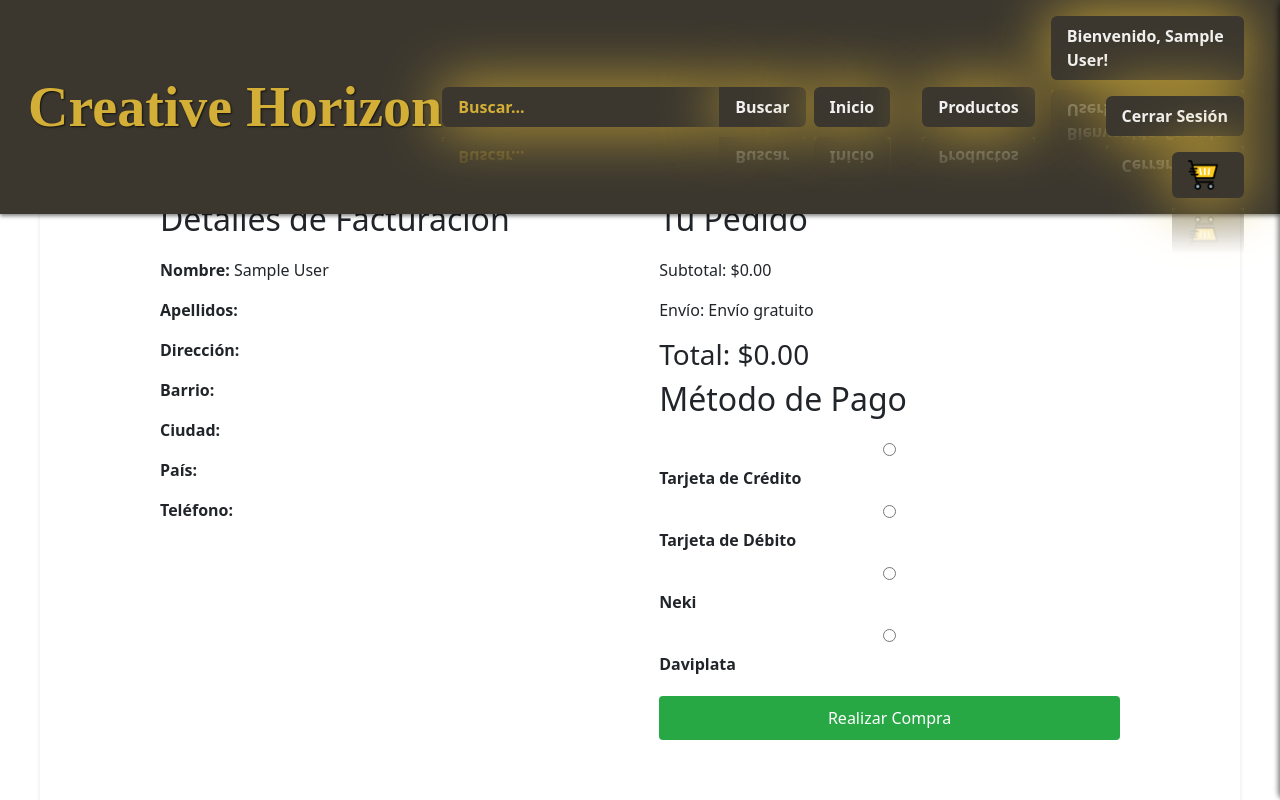
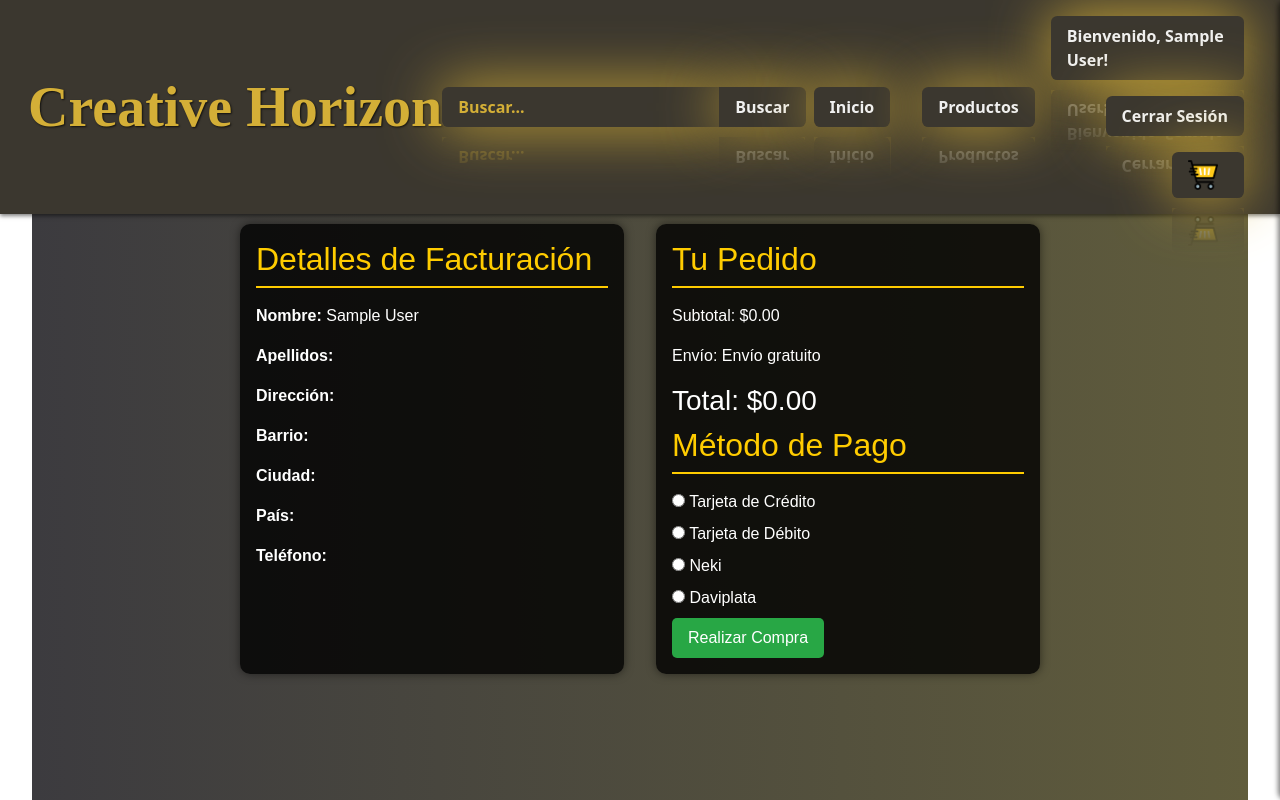
Before and after one commit to JuanCarlosTrianaSanchez/Creative_Horizon_Frontend_fixed, an Angular app: page /checkout in a window 1280 px wide. Shown: the top 800 px of the page. Built offline with nearby package versions, Linux system fonts and the light colour scheme; sample sign-in values are in the browser's storage.

Commit message:
id_user fixed

```diff
--- a/src/app/domains/checkout/checkout.component.css
+++ b/src/app/domains/checkout/checkout.component.css
@@ -1,90 +1,80 @@
 .checkout-container {
   display: flex;
   justify-content: center;
-  padding: 120px;
-  max-width: 1200px;
-  margin: 80px auto 20px auto;
-  border-radius: 8px;
-  box-shadow: 0 2px 4px rgba(0, 0, 0, 0.1);
+  align-items: flex-start;
+  padding: 12rem;
+  background: linear-gradient(to right, #3c3b3f, #605c3c);
+  border-radius: 10px;
+  margin: 2rem;
+  color: #fff;
+  font-family: "Arial", sans-serif;
 }
 
 .columns {
   display: flex;
   justify-content: space-between;
   width: 100%;
+  max-width: 1200px;
 }
 
 .billing-details,
 .order-summary {
+  background: rgba(0, 0, 0, 0.8);
+  border-radius: 10px;
+  padding: 1rem;
+  margin: 0 1rem;
   width: 48%;
+  box-shadow: 0 0 10px rgba(0, 0, 0, 0.5);
 }
 
-.billing-details h2,
-.order-summary h2 {
-  margin-bottom: 20px;
+h2 {
+  color: #ffcc00;
+  border-bottom: 2px solid #ffcc00;
+  padding-bottom: 0.5rem;
+  margin-bottom: 1rem;
 }
 
-.billing-details label,
-.order-summary label {
-  display: block;
-  margin-top: 10px;
-  font-weight: bold;
+.product-item {
+  display: flex;
+  justify-content: space-between;
 }
 
-.billing-details input,
-.order-summary input {
-  width: 100%;
-  padding: 8px;
-  margin-top: 5px;
-  margin-bottom: 10px;
-  border: 1px solid #ccc;
-  border-radius: 4px;
+.order-total {
+  margin-top: 1rem;
 }
 
-.order-summary .product-item {
-  display: flex;
-  justify-content: space-between;
-  align-items: center;
-  margin-bottom: 10px;
+.payment-method label {
+  display: block;
+  margin-bottom: 0.5rem;
 }
 
-.order-summary .product-details p {
-  margin: 0;
+button {
+  background-color: #28a745;
+  color: #fff;
+  border: none;
+  padding: 0.5rem 1rem;
+  border-radius: 5px;
+  cursor: pointer;
+  font-size: 1rem;
+  transition: background-color 0.3s ease;
 }
 
-.order-summary .order-total {
-  margin-top: 20px;
+button:disabled {
+  background-color: #6c757d;
 }
 
-.order-summary .payment-methods label {
-  display: block;
-  margin-top: 10px;
+button:not(:disabled):hover {
+  background-color: #218838;
 }
 
-.order-summary button {
-  display: block;
-  width: 100%;
-  padding: 10px;
-  background-color: #28a745;
-  color: white;
-  border: none;
-  border-radius: 4px;
-  font-size: 16px;
-  cursor: pointer;
-  margin-top: 20px;
+@media (max-width: 768px) {
+  .columns {
+    flex-direction: column;
+  }
+
+  .billing-details,
+  .order-summary {
+    width: 100%;
+    margin: 0.5rem 0;
+  }
 }
-
-.order-summary button[disabled] {
-  background-color: #ccc;
-  cursor: not-allowed;
-}
-
-.error-message {
-  color: red;
-  margin-bottom: 10px;
-}
-
-.success-message {
-  color: green;
-  margin-bottom: 10px;
-}
--- a/src/app/domains/checkout/checkout.component.ts
+++ b/src/app/domains/checkout/checkout.component.ts
@@ -1,4 +1,4 @@
-import { Component, inject, OnInit, Signal, signal } from '@angular/core';
+/* import { Component, inject, OnInit, Signal, signal, WritableSignal } from '@angular/core';
 import { FormBuilder, FormGroup, Validators } from '@angular/forms';
 import { Router } from '@angular/router';
 import { CheckoutService } from '../../services/checkout.service';
@@ -34,8 +34,8 @@ export class CheckoutComponent implements OnInit {
   isSubmitting = false;
   errorMessage: string | null = null;
   successMessage: string | null = null;
-  user: Signal<any> = signal(null);
-  products: Signal<any[]> = signal([]);
+  user: WritableSignal<any> = signal(null);
+  products: WritableSignal<any[]> = signal([]);
 
   constructor() {
     this.checkoutForm = this.fb.group({
@@ -45,11 +45,11 @@ export class CheckoutComponent implements OnInit {
 
   ngOnInit(): void {
     const userData = this.authService.getCurrentUser();
-    this.user = signal(userData);
+    this.user.set(userData); // Usar set en la señal
     console.log('Current User:', this.user());
 
     const cartItems = this.shoppingCartService.items();
-    this.products = signal(cartItems.map(item => ({
+    this.products.set(cartItems.map(item => ({
       productId: item.product._id,
       name: item.product.name,
       quantity: item.quantity,
@@ -65,7 +65,11 @@ export class CheckoutComponent implements OnInit {
 
       const order = {
         userId: this.user()._id,
-        products: this.products(),
+        products: this.products().map(product => ({
+          product: product.productId,
+          quantity: product.quantity,
+          priceAtPurchase: product.priceAtPurchase
+        })),
         total: this.shoppingCartService.total(),
         paymentMethod: this.checkoutForm.value.paymentMethod
       };
@@ -96,3 +100,119 @@ export class CheckoutComponent implements OnInit {
     return this.shoppingCartService.total();
   }
 }
+ */
+
+import { Component, inject, OnInit, Signal, signal, WritableSignal } from '@angular/core';
+import { FormBuilder, FormGroup, Validators } from '@angular/forms';
+import { Router } from '@angular/router';
+import { CheckoutService } from '../../services/checkout.service';
+import { ShoppingCartService } from '../../services/shopping-cart.service';
+import { AuthService } from '../../services/auth.service';
+import { CommonModule } from '@angular/common';
+import { ReactiveFormsModule } from '@angular/forms';
+import { RouterModule } from '@angular/router';
+import { HeaderComponent } from '../header/header.component';
+import { FooterComponent } from '../footer/footer.component';
+
+@Component({
+  selector: 'app-checkout',
+  standalone: true,
+  imports: [
+    CommonModule,
+    ReactiveFormsModule,
+    RouterModule,
+    HeaderComponent,
+    FooterComponent
+  ],
+  templateUrl: './checkout.component.html',
+  styleUrls: ['./checkout.component.css']
+})
+export class CheckoutComponent implements OnInit {
+  private fb = inject(FormBuilder);
+  private checkoutService = inject(CheckoutService);
+  private router = inject(Router);
+  private shoppingCartService = inject(ShoppingCartService);
+  private authService = inject(AuthService);
+
+  checkoutForm: FormGroup;
+  isSubmitting = false;
+  errorMessage: string | null = null;
+  successMessage: string | null = null;
+  user: WritableSignal<any> = signal(null);
+  products: WritableSignal<any[]> = signal([]);
+
+  constructor() {
+    this.checkoutForm = this.fb.group({
+      paymentMethod: ['', Validators.required]
+    });
+  }
+
+  ngOnInit(): void {
+    const userData = this.authService.getCurrentUser();
+    if (userData) {
+      this.user.set(userData); // Usar set en la señal
+      console.log('Current User:', this.user());
+    } else {
+      console.error('No user data found.');
+    }
+
+    const cartItems = this.shoppingCartService.items();
+    this.products.set(cartItems.map(item => ({
+      productId: item.product._id,
+      name: item.product.name,
+      quantity: item.quantity,
+      priceAtPurchase: item.product.price
+    })));
+  }
+
+  onSubmit() {
+    console.log('onSubmit called');
+    if (this.checkoutForm.valid && this.user()._id) {
+      this.isSubmitting = true;
+      this.errorMessage = null;
+      this.successMessage = null;
+
+      const order = {
+        userId: this.user()._id,
+        products: this.products().map(product => ({
+          product: product.productId,
+          quantity: product.quantity,
+          priceAtPurchase: product.priceAtPurchase
+        })),
+        total: this.shoppingCartService.total(),
+        paymentMethod: this.checkoutForm.value.paymentMethod
+      };
+
+      console.log('Order to be submitted:', order);
+
+      this.checkoutService.createPurchase(order).subscribe(
+        (response: any) => {
+          console.log('Orden de compra creada:', response);
+          this.successMessage = 'Compra realizada con éxito';
+          this.isSubmitting = false;
+          this.router.navigate(['/confirmacion-compra']);
+        },
+        (error: any) => {
+          console.error('Error al crear la orden de compra:', error);
+          this.errorMessage = 'Error al crear la orden de compra. Por favor, inténtalo de nuevo.';
+          this.isSubmitting = false;
+        }
+      );
+    } else {
+      console.error('Form is invalid or user ID is missing');
+      if (!this.user()._id) {
+        this.errorMessage = 'No se pudo encontrar el ID de usuario.';
+      }
+    }
+  }
+
+  selectPaymentMethod(method: string) {
+    this.checkoutForm.patchValue({
+      paymentMethod: method
+    });
+  }
+
+  get total() {
+    return this.shoppingCartService.total();
+  }
+}
--- a/src/app/services/auth.service.ts
+++ b/src/app/services/auth.service.ts
@@ -60,7 +60,8 @@ export class AuthService {
       const user = JSON.parse(jsonPayload);
       console.log('User data from token:', user);
 
-      return user;
+      // Return user object with _id (if it exists)
+      return { _id: user.id || user._id, ...user };
     } catch (error) {
       console.error('Error decoding token', error);
       return null;
```
